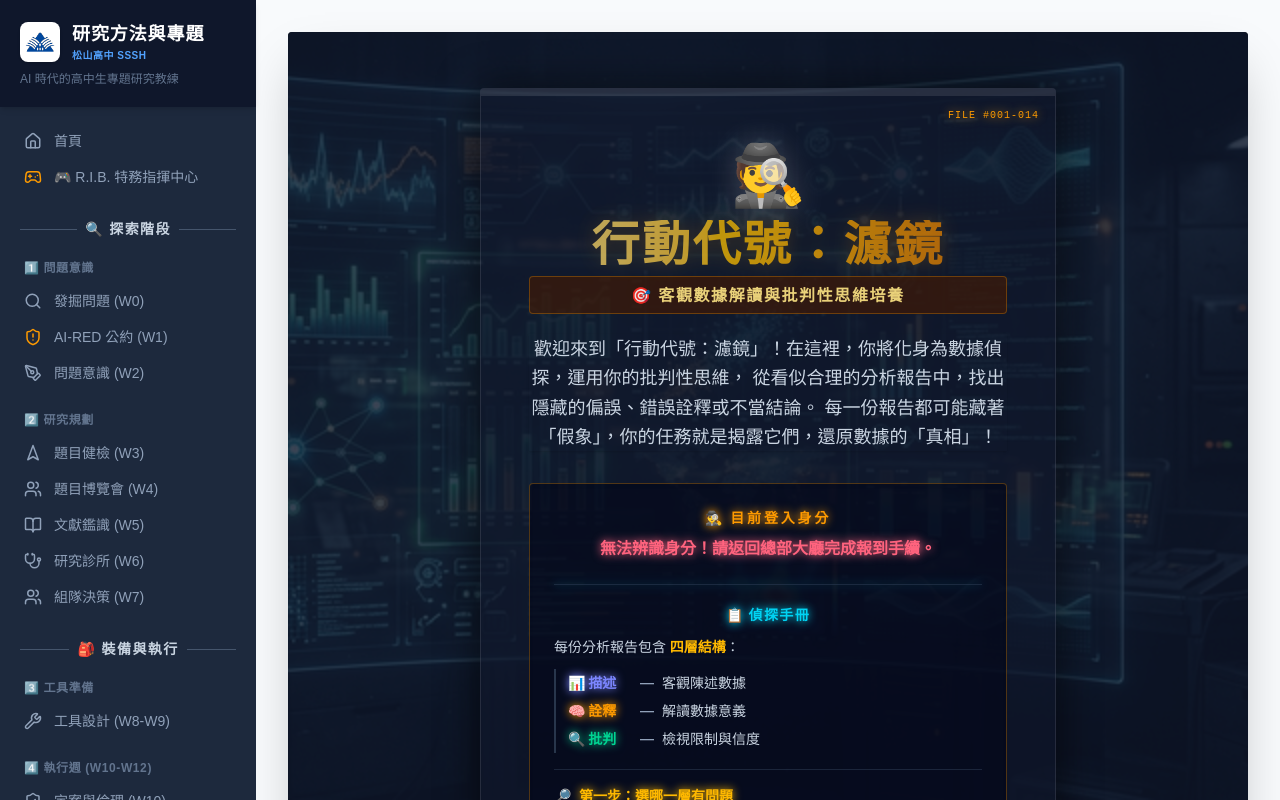
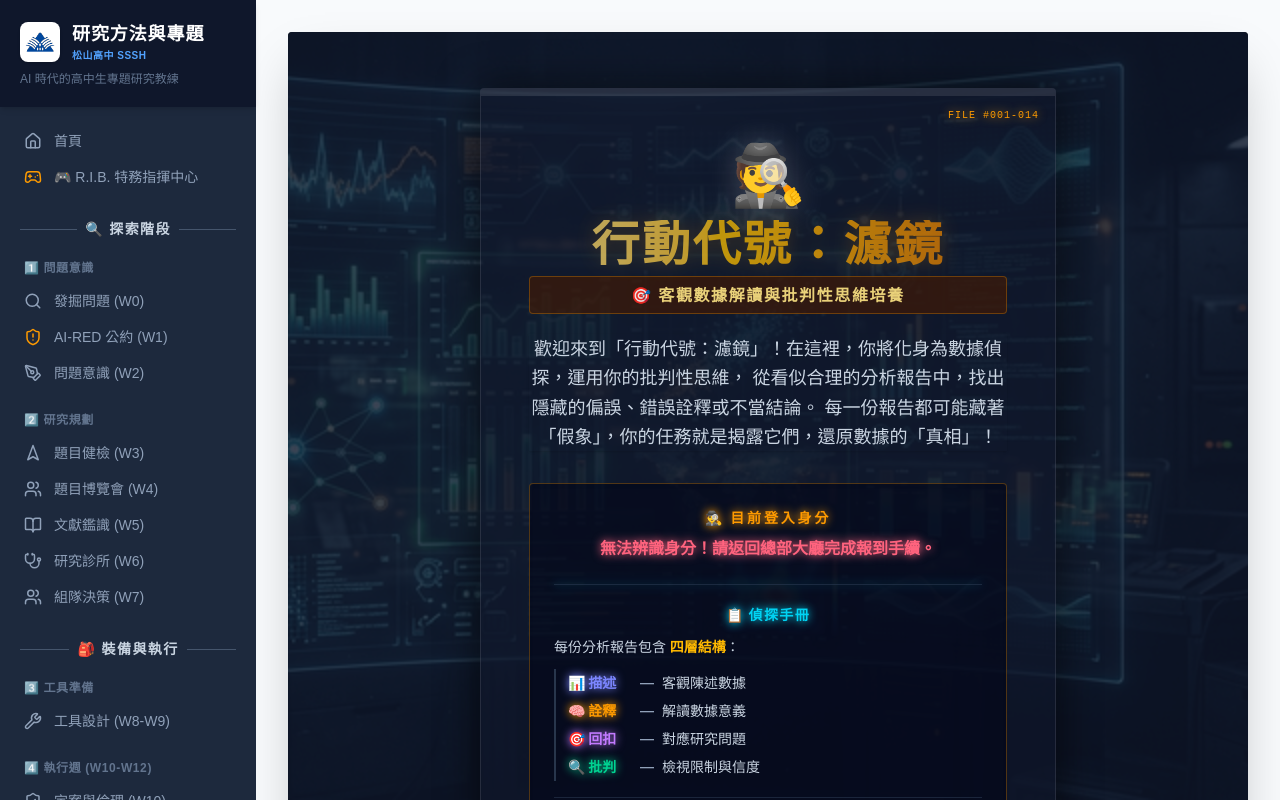
Before and after one commit to Ivanchen114/research-navigator, a React (Vite) app: page /game/data-detective in a window 1280 px wide. Built offline with nearby package versions, Linux system fonts and the light colour scheme.

Commit message:
更新: 2026-03-06 01:08

```diff
--- a/src/pages/games/DataDetectiveGame.jsx
+++ b/src/pages/games/DataDetectiveGame.jsx
@@ -885,6 +885,7 @@ export const DataDetectiveGame = () => {
                             <div className="pl-3 border-l-2 border-slate-700/80 space-y-2 py-1 my-2">
                                 <p className="flex items-center gap-2"><span className="text-indigo-400 font-bold drop-shadow-[0_0_5px_currentColor] w-16">📊 描述</span> <span className="text-slate-400">—</span> 客觀陳述數據</p>
                                 <p className="flex items-center gap-2"><span className="text-amber-500 font-bold drop-shadow-[0_0_5px_currentColor] w-16">🧠 詮釋</span> <span className="text-slate-400">—</span> 解讀數據意義</p>
+                                <p className="flex items-center gap-2"><span className="text-purple-400 font-bold drop-shadow-[0_0_5px_currentColor] w-16">🎯 回扣</span> <span className="text-slate-400">—</span> 對應研究問題</p>
                                 <p className="flex items-center gap-2"><span className="text-emerald-400 font-bold drop-shadow-[0_0_5px_currentColor] w-16">🔍 批判</span> <span className="text-slate-400">—</span> 檢視限制與信度</p>
                             </div>
                             <div className="border-t border-slate-700/50 pt-4 mt-4 space-y-2">
```
